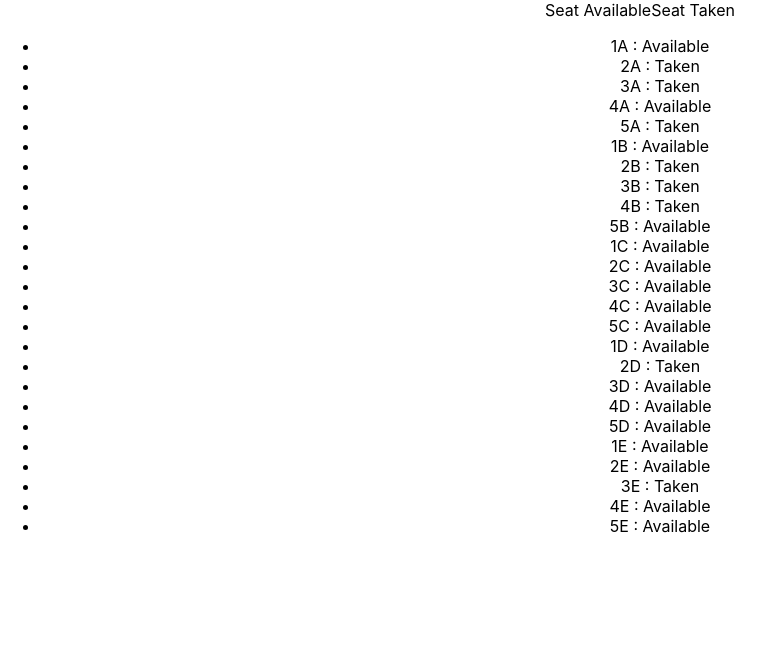
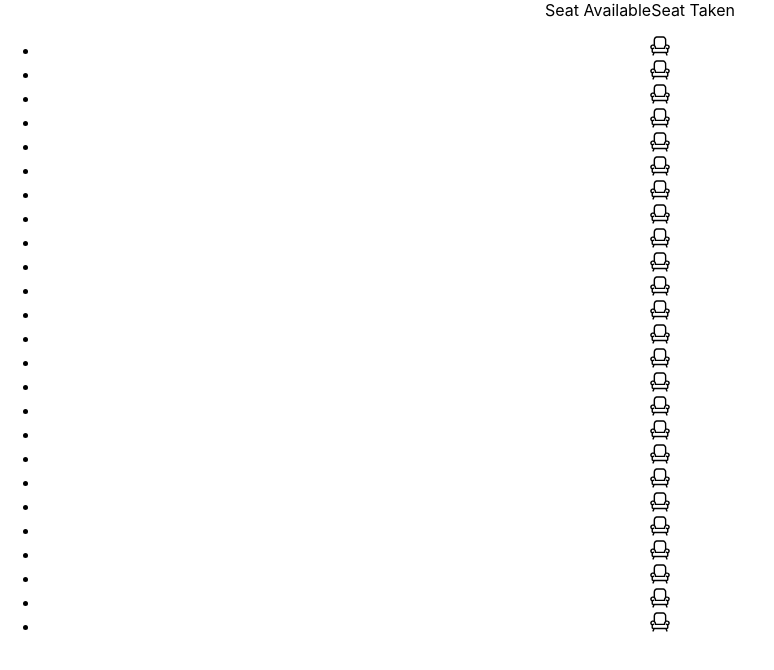
Before and after one commit to webdevisme/elucidat-javascript-test, a React (Create React App) app: page / in a window 1280 px wide. Shown: the top 670 px of the page, without its empty margins (0-774 px from the left). Built offline with nearby package versions, Linux system fonts and the light colour scheme.

Commit message:
Abstracted seat component, added simple svg icon and style for tooltip hover.

```diff
--- /dev/null
+++ b/src/components/Seat.css
@@ -0,0 +1,14 @@
+.Seat {
+    position: relative;
+
+}
+.Seat img {
+    width: 30px;
+    height: 20px;
+}
+.tooltip {
+    display: none;
+}
+.Seat:hover .tooltip {
+    display: inline-block;
+}
--- /dev/null
+++ b/src/components/Seat.js
@@ -0,0 +1,24 @@
+import React from "react";
+import seatIcon from './Seat.svg';
+import './Seat.css';
+
+function Seat(props) {
+    const handleClick = (event) => {
+        event.preventDefault();
+        if (props.available) {
+            props.seatSelected(props.seatNumber);
+        } else {
+            props.seatSelected(null);
+        }
+    }
+  return ( props.data ?
+    <div className="Seat" available={props.data.available ? 'true' : 'false'}
+        onClick={handleClick}>
+        <img src={seatIcon}  alt="Seat Icon"/>
+        <div className="tooltip">{props.data.seatNumber} : {props.data.available ? 'Available' : ' Taken'}</div>
+    </div>
+    : <div className="error">Component Data Error</div>
+  );
+}
+
+export default Seat;
--- a/src/components/SeatSelector.js
+++ b/src/components/SeatSelector.js
@@ -2,6 +2,7 @@ import React, {
     useState
 } from "react";
 import './SeatSelector.css';
+import Seat from './Seat.js';
 
 function SeatSelector(props) {
     const [data] = useState({selectedSeat: null, seats: props.seats});
@@ -11,9 +12,7 @@ function SeatSelector(props) {
         <div className="legend"><span className="available">Seat Available</span><span className="taken">Seat Taken</span></div>
         <ul className = "SeatSelector" >
             { data.seats.map(item => ( <li  key={ item.seatNumber }>
-                <div className="Seat" available={item.available ? 'true' : 'false'}>
-                    <div className="tooltip">{item.seatNumber} : {item.available ? 'Available' : ' Taken'}</div>
-                </div>
+                <Seat data={item} ></Seat>
             </li>))
                 }
         </ul >
```
Also changed, not shown: src/components/Seat.svg (added).
